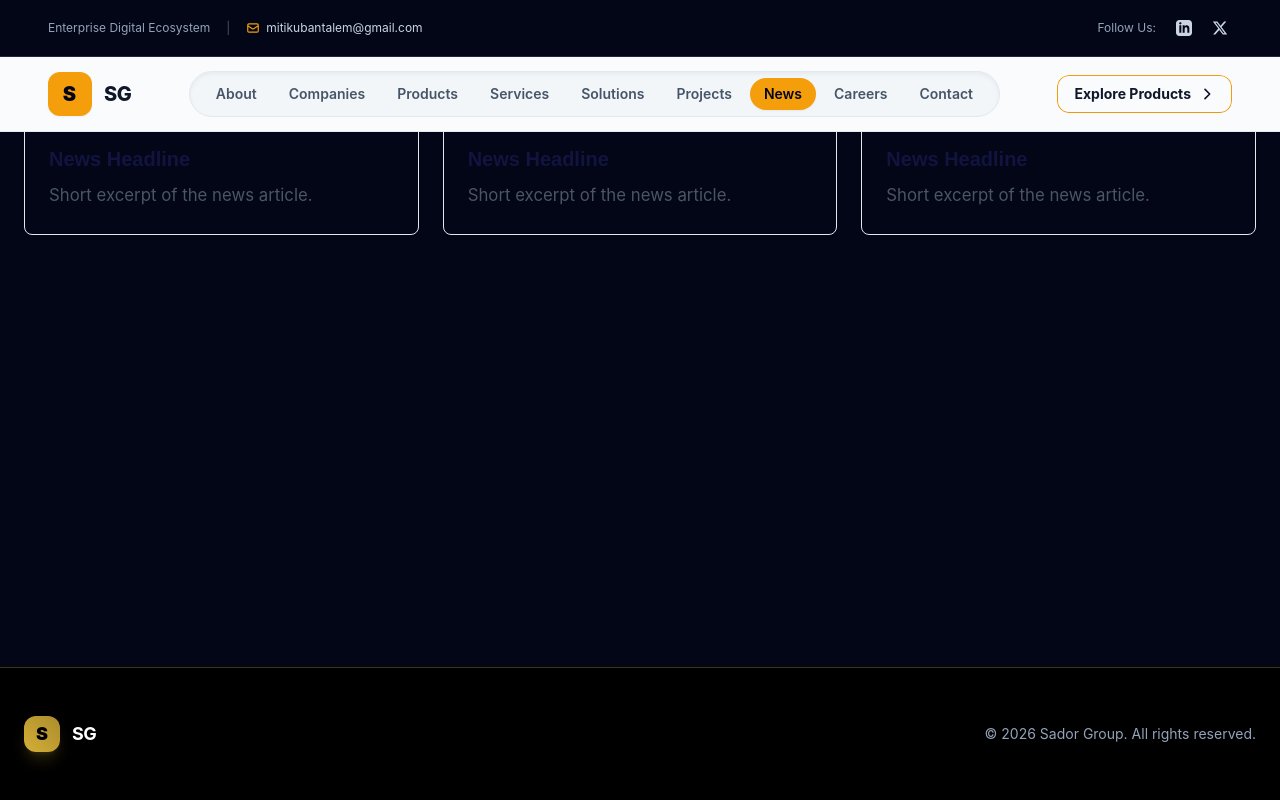
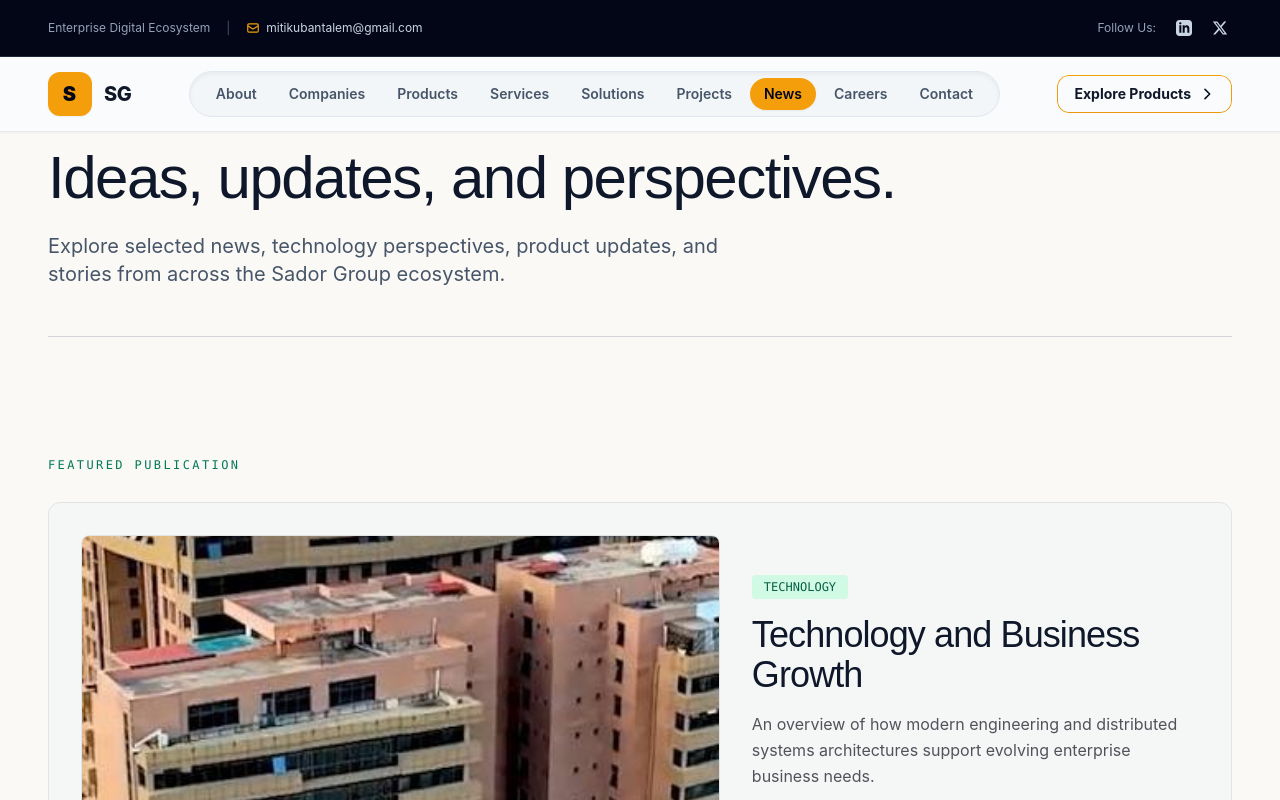
Before and after one commit to bante27/sador-group-website, a React (Vite) app: page /news in a window 1280 px wide. Shown: the top 800 px of the page. Built offline with nearby package versions, Linux system fonts and the light colour scheme.

Commit message:
update newmainpage

```diff
--- a/src/pages/NewsMainPage.tsx
+++ b/src/pages/NewsMainPage.tsx
@@ -1,8 +1,15 @@
 import React from 'react';
-import NewsPage from '../features/news/pages/NewsPage';
+import InsightsSection from '../features/insights/components/InsightsSection';
+import PageTransition from '../components/animation/PageTransition';
 
-export function NewsMainPage() {
-    return <NewsPage />;
-}
+export const InsightsPage: React.FC = () => {
+    return (
+        <PageTransition>
+            <main className="min-h-screen bg-[#FAF9F6]">
+                <InsightsSection />
+            </main>
+        </PageTransition>
+    );
+};
 
-export default NewsMainPage;
+export default InsightsPage;
```
